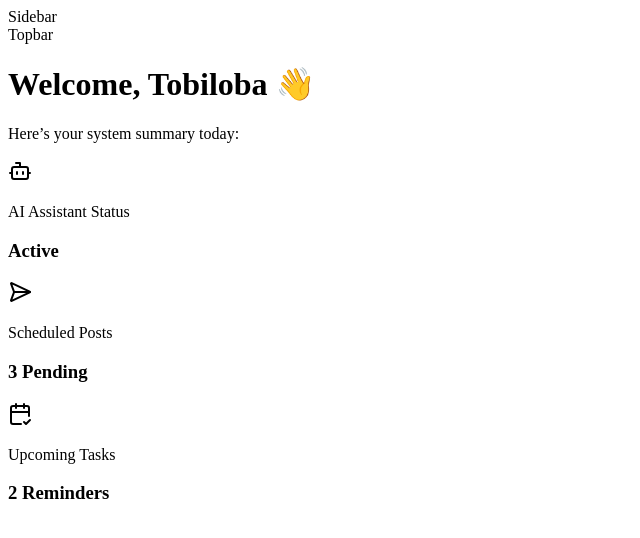
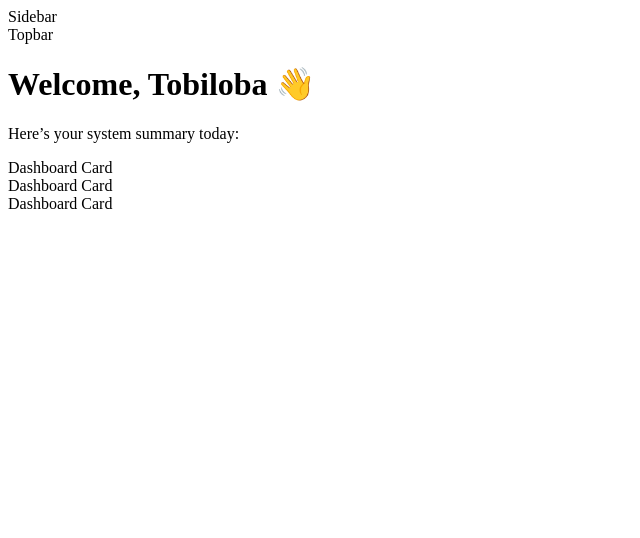
Before and after one commit to Tobitech001/tobitech-assistant_, a Next.js app: page / in a window 1280 px wide. Shown: the top 538 px of the page, without its empty margins (0-640 px from the left). Built offline with nearby package versions, Linux system fonts and the light colour scheme.

Commit message:
Update DashboardCard.tsx

```diff
--- a/components/DashboardCard.tsx
+++ b/components/DashboardCard.tsx
@@ -1,19 +1,4 @@
-import React from 'react';
-
-interface CardProps {
-  title: string;
-  value: string;
-  icon?: React.ReactNode;
+// components/DashboardCard.tsx
+export default function DashboardCard() {
+  return <div>Dashboard Card</div>;
 }
-
-export default function DashboardCard({ title, value, icon }: CardProps) {
-  return (
-    <div className="bg-gray-800 p-4 rounded-2xl shadow-md flex items-center gap-4 w-full sm:w-64">
-      <div className="text-white text-3xl">{icon}</div>
-      <div>
-        <p className="text-sm text-gray-400">{title}</p>
-        <h3 className="text-xl font-bold">{value}</h3>
-      </div>
-    </div>
-  );
-}
```
